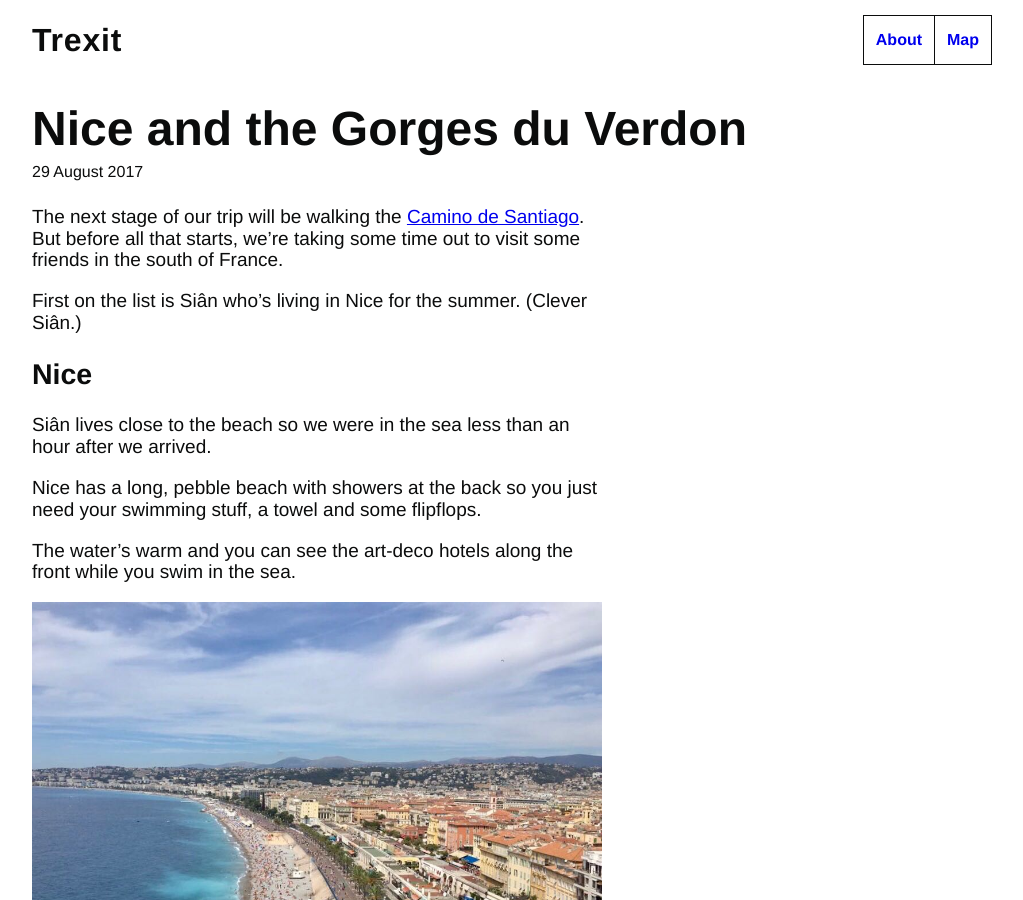
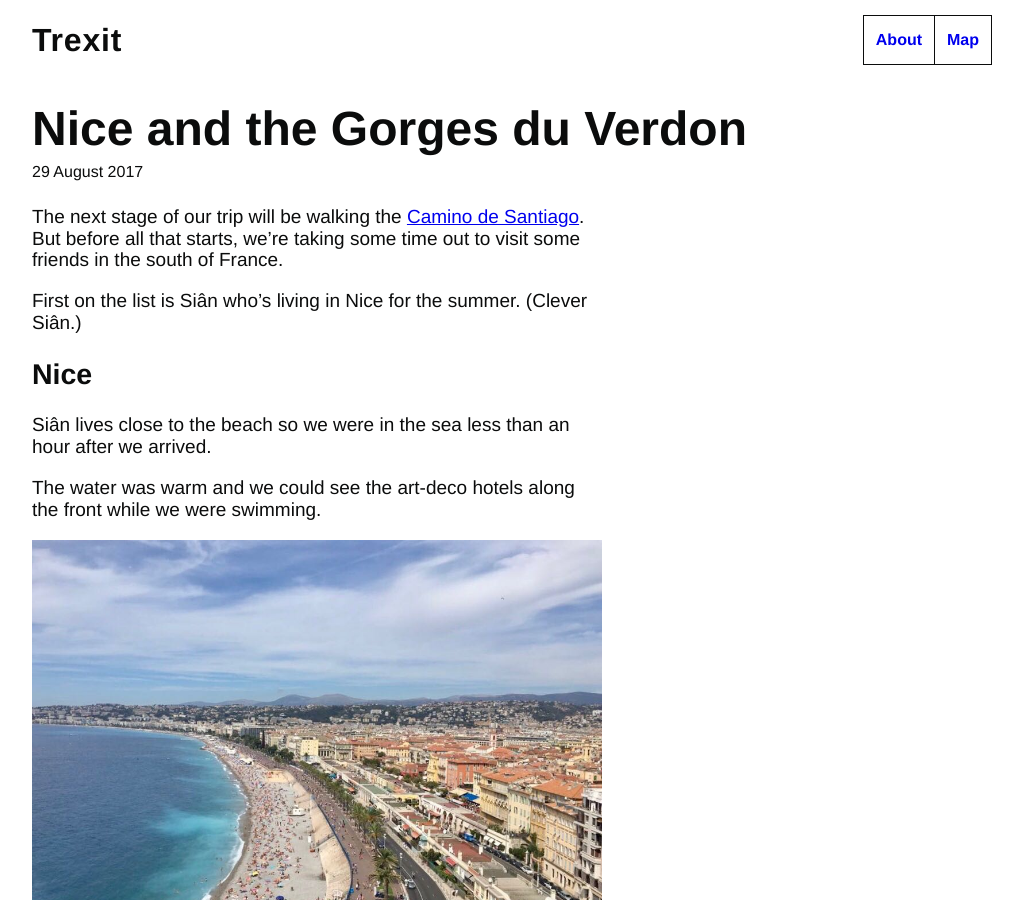
Before and after one commit to tombye/trexit, a Jekyll site: the page built from _posts/2017-08-29-nice-and-the-gorges-du-Verdon.markdown, in a window 1280 px wide and 900 px high. Shown: the whole window, without its empty margins (128-1151 px from the left). Built offline with Jekyll 4.4.1, drawn with Linux system fonts in a browser that asks for light colours.

Commit message:
Update 2017-08-29-nice-and-the-gorges-du-Verdon.markdown

```diff
--- a/_posts/2017-08-29-nice-and-the-gorges-du-Verdon.markdown
+++ b/_posts/2017-08-29-nice-and-the-gorges-du-Verdon.markdown
@@ -13,9 +13,7 @@ First on the list is Siân who's living in Nice for the summer. (Clever Siân.)
 
 Siân lives close to the beach so we were in the sea less than an hour after we arrived.
 
-Nice has a long, pebble beach with showers at the back so you just need your swimming stuff, a towel and some flipflops.
-
-The water's warm and you can see the art-deco hotels along the front while you swim in the sea.
+The water was warm and we could see the art-deco hotels along the front while we were swimming.
 
 ![The seafront at Nice from above](https://github.com/tombye/trexit/raw/gh-pages/assets/images/nice-seafront-from-above.jpg)
 
```
